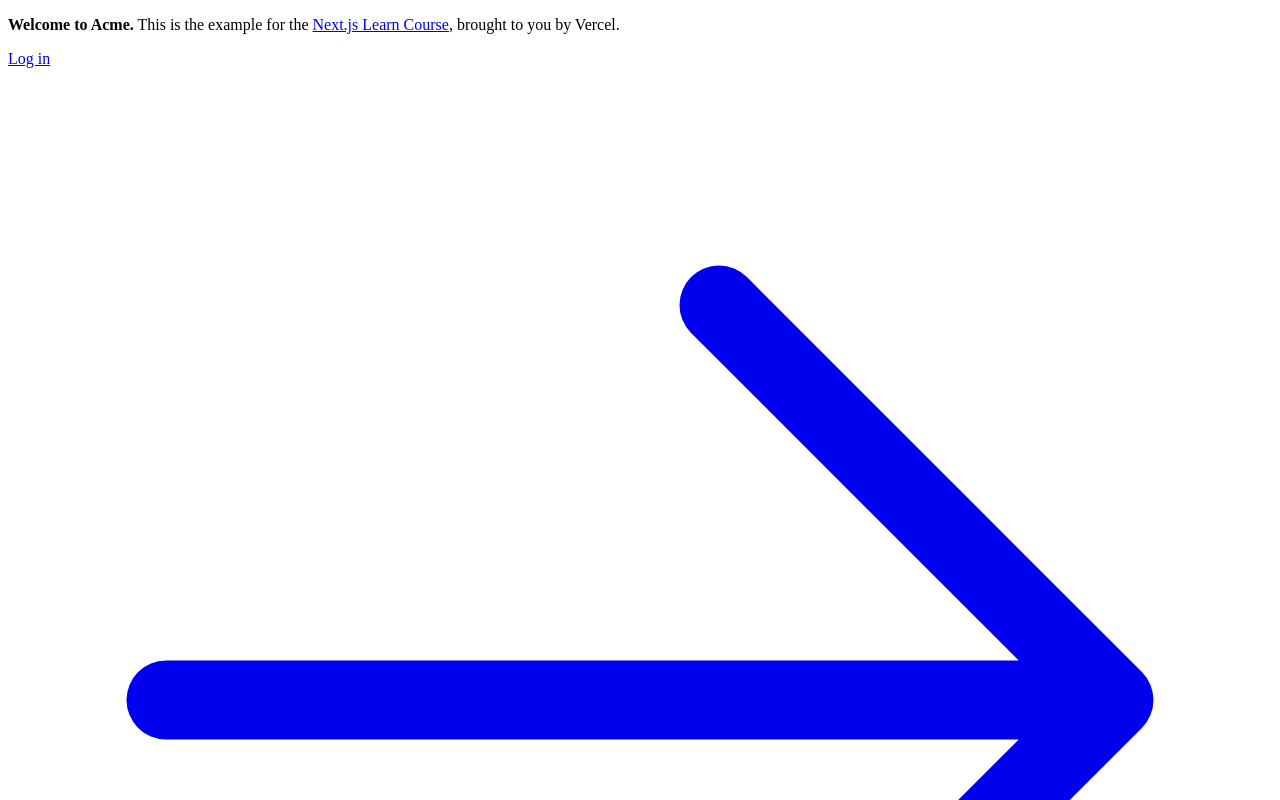
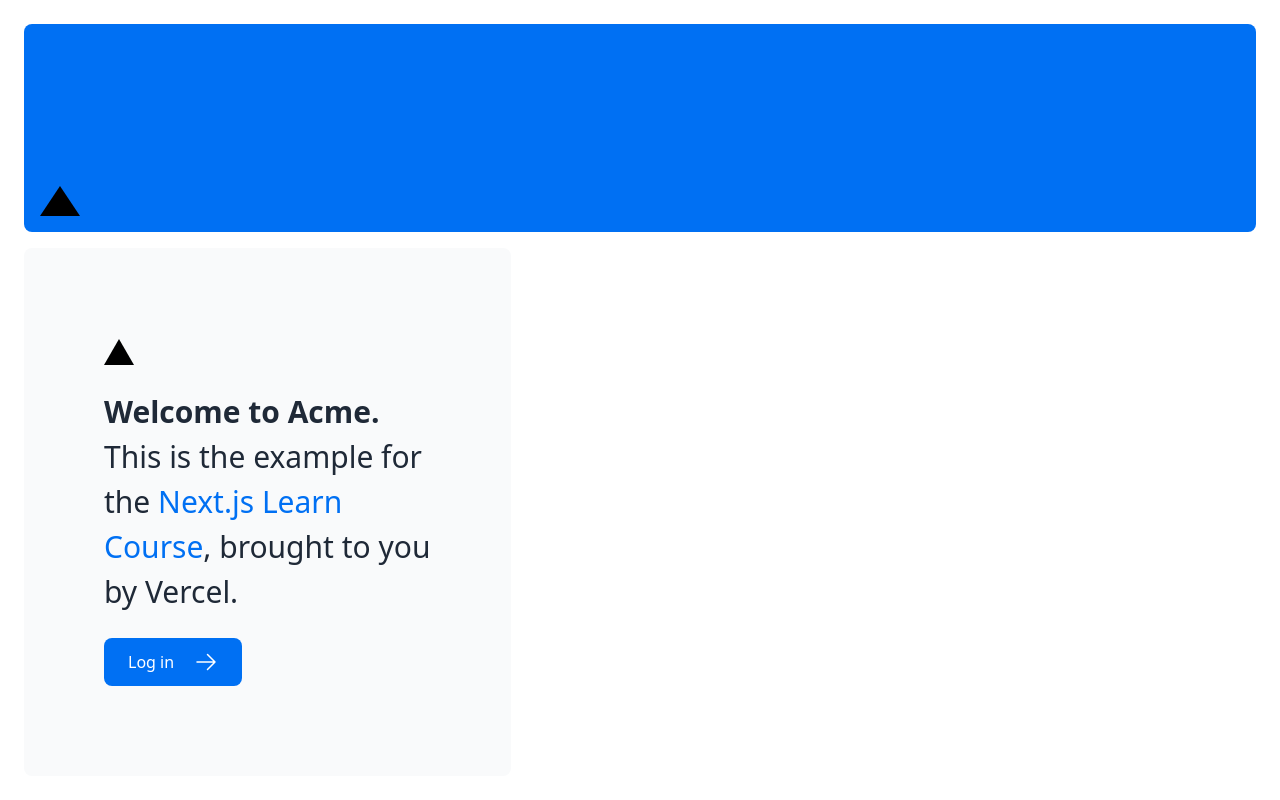
Before and after one commit to ganzhiyang/nextjs-dashboard, a Next.js app: page / in a window 1280 px wide. Shown: the top 800 px of the page. Built offline with nearby package versions, Linux system fonts and the light colour scheme.

Commit message:
style: added global css in root layout

```diff
--- a/app/layout.tsx
+++ b/app/layout.tsx
@@ -1,3 +1,5 @@
+import '@/app/ui/global.css';
+
 export default function RootLayout({
   children,
 }: {
--- a/app/page.tsx
+++ b/app/page.tsx
@@ -1,17 +1,19 @@
-import AcmeLogo from '@/app/ui/acme-logo';
-import { ArrowRightIcon } from '@heroicons/react/24/outline';
-import Link from 'next/link';
+import AcmeLogo from "@/app/ui/acme-logo";
+import { ArrowRightIcon } from "@heroicons/react/24/outline";
+import Link from "next/link";
+import styles from '@/app/ui/home.module.css';
 
 export default function Page() {
   return (
     <main className="flex min-h-screen flex-col p-6">
       <div className="flex h-20 shrink-0 items-end rounded-lg bg-blue-500 p-4 md:h-52">
-        {/* <AcmeLogo /> */}
+      <div className={styles.shape} />
       </div>
       <div className="mt-4 flex grow flex-col gap-4 md:flex-row">
         <div className="flex flex-col justify-center gap-6 rounded-lg bg-gray-50 px-6 py-10 md:w-2/5 md:px-20">
+          <div className="relative w-0 h-0 border-l-[15px] border-r-[15px] border-b-[26px] border-l-transparent border-r-transparent border-b-black" />
           <p className={`text-xl text-gray-800 md:text-3xl md:leading-normal`}>
-            <strong>Welcome to Acme.</strong> This is the example for the{' '}
+            <strong>Welcome to Acme.</strong> This is the example for the{" "}
             <a href="https://nextjs.org/learn/" className="text-blue-500">
               Next.js Learn Course
             </a>
--- /dev/null
+++ b/app/ui/home.module.css
@@ -0,0 +1,7 @@
+.shape {
+    height: 0;
+    width: 0;
+    border-bottom: 30px solid black;
+    border-left: 20px solid transparent;
+    border-right: 20px solid transparent;
+  }
```
